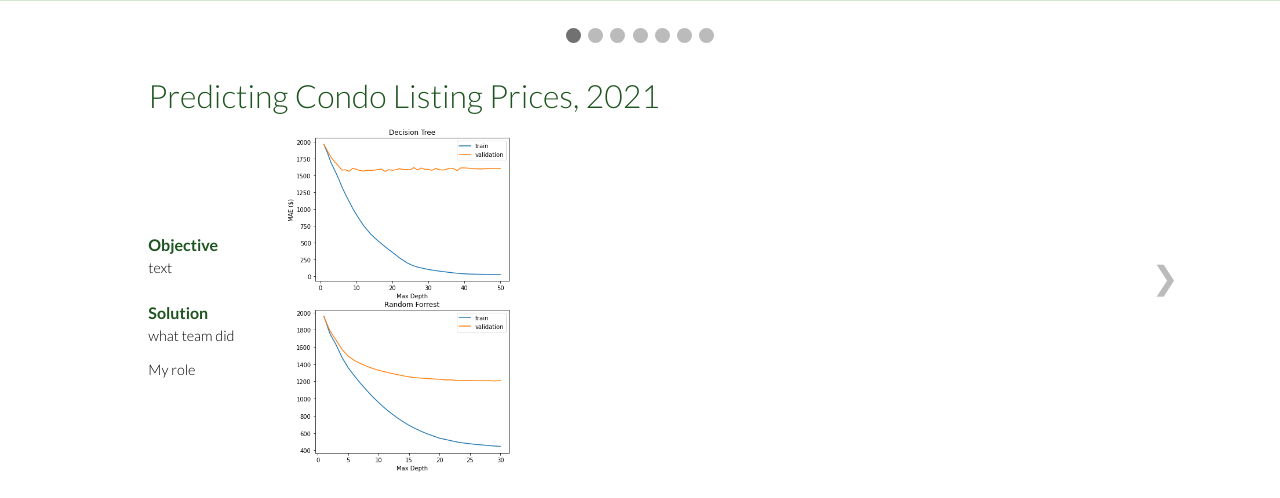
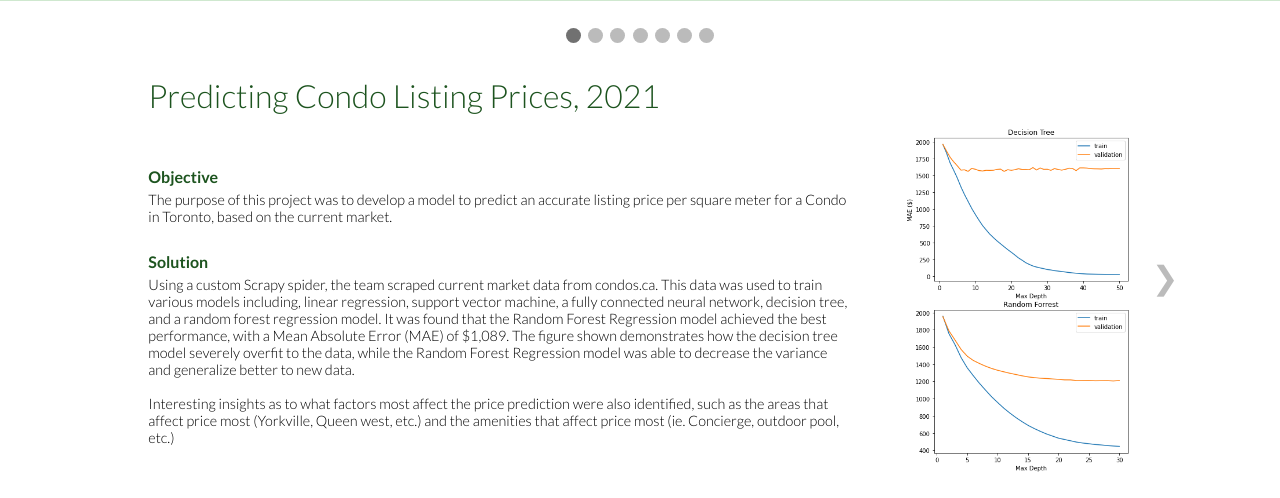
Before and after one commit to careylemesurier/careylemesurier.github.io, a plain HTML site: page index.html in a window 1280 px wide. Both pictures are taken after a click on the element 1066 px from the left and 260 px from the top of the page. Shown: the part 702-1200 px from the top of the page. Drawn offline with Linux system fonts and the light colour scheme.

Commit message:
Update index.html
added project descriptions

```diff
--- a/index.html
+++ b/index.html
@@ -668,16 +668,17 @@
                                                 Objective
                                             </div>
                                             <div class="slide-description">
-                                                text
+                                                The purpose of this project was to develop a model to predict an accurate listing price per square meter for a Condo in Toronto, based on the current market.
                                                 <br> <br>
                                             </div>
                                             <div class="slide-subtitle">
                                                 Solution
                                             </div>
                                             <div class="slide-description">
-                                                what team did
+                                                Using a custom Scrapy spider, the team scraped current market data from condos.ca. This data was used to train various models including, linear regression, support vector machine, a fully connected neural network, decision tree, and a random forest regression model.  It was found that the Random Forest Regression model achieved the best performance, with a Mean Absolute Error (MAE) of $1,089. The figure shown demonstrates how the decision tree model severely overfit to the data, while the Random Forest Regression model was able to decrease the variance and generalize better to new data.
                                                 <br> <br>
-                                                My role
+                                                Interesting insights as to what factors most affect the price prediction were also identified, such as the areas that affect price most (Yorkville, Queen west, etc.) and the amenities that affect price most (ie. Concierge, outdoor pool, etc.)
+
                                             </div>
                                         </div>
                                         <div class="slide-img-container-med">
@@ -693,16 +694,16 @@
                                                 Objective
                                             </div>
                                             <div class="slide-description">
-                                                text
+                                                This research investigated image classification performance on the CIFAR-10 dataset. Specifically, the performance of Convolutional Neural Networks was compared to Support Vector Machines enhanced through various feature extraction and feature selection methods. Performance is defined by both classification accuracy and training time.
                                                 <br> <br>
                                             </div>
                                             <div class="slide-subtitle">
                                                 Solution
                                             </div>
                                             <div class="slide-description">
-                                                what team did
+                                                It was discovered that the feature extraction method; autoencoders, can increase performance of a simple SVM classifier, however they require a significant increase in training time and computational power. Simpler feature selection methods such as ReliefF and RFE were able to significantly reduce training time, with only a small reduction in accuracy (&lt 1%).
                                                 <br> <br>
-                                                My role
+                                                A new feature selection method named Saliency Subset was investigated. This method used pretrained saliency maps to locate and zoom in on the most important region of each image, thus reducing the size of the input data. The figure shown here displays: (1) the input image, (2) the saliency map, and (3) the output of the Saliency Subset method. This method was unable to increase accuracy or significantly decrease training time for our classification task, however it showed promising results in object detection.
                                             </div>
                                         </div>
                                         <div class="slide-img-container-med">
@@ -718,16 +719,16 @@
                                                 Objective
                                             </div>
                                             <div class="slide-description">
-                                                text
+                                                The purpose of this research was two fold; (1) Evaluate the effect of breathing exercises on academic performance, and (2) Compare the trade-off between total reward and statistical accuracy for various adaptive experimentation techniques.
                                                 <br> <br>
                                             </div>
                                             <div class="slide-subtitle">
                                                 Solution
                                             </div>
                                             <div class="slide-description">
-                                                what team did
+                                                An experiment was deployed to a group of first year students at UofT, which showed a prompt instructing the student to perform a simple breathing exercise prior to answering a quiz question. To assess whether the prompt had an impact on the reward (answering the question correctly), some students were shown the prompt and some were not. This decision was made using 3 different policies; Uniform Random, Thompson Sampling, and TS-PostDiff. The figure shown to the right, shows the results for each policy in the experiment, as well as the results in a simulated environment.
                                                 <br> <br>
-                                                My role
+                                                This research showed that although students who received the prompt showed a higher percentage of getting the question correct, it is likely the prompt did not have a significant effect on reward. It was also found that TS-PostDiff was able to effectively balance the tradeoff of total reward and statistical accuracy in the simulated environment.
                                             </div>
                                         </div>
                                         <div class="slide-img-container-med">
```
